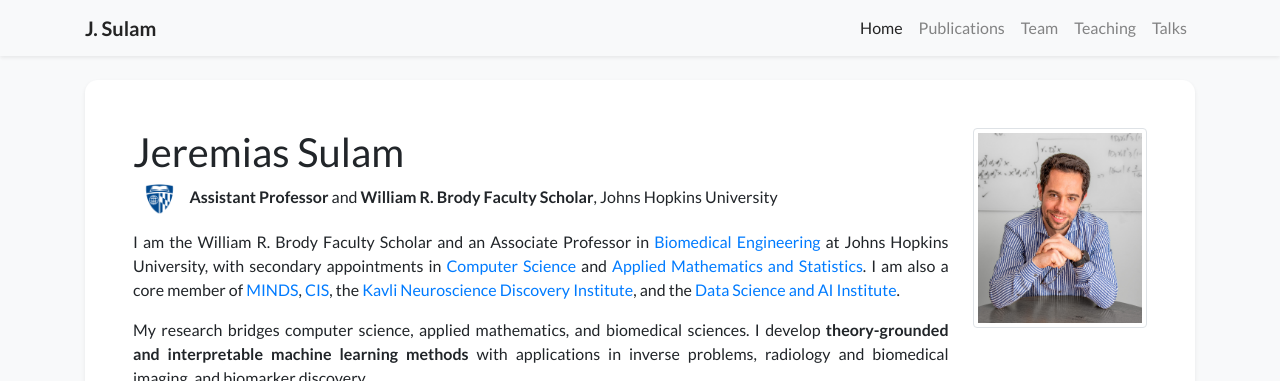
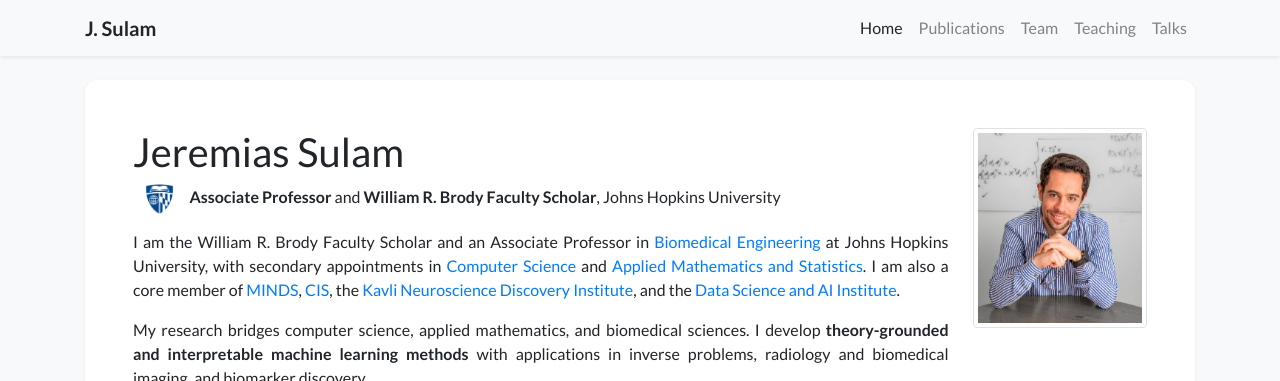
Before and after one commit to jsulam/jsulam.github.io, a Jekyll site: the page built from index.html, in a window 1280 px wide and 900 px high. Shown: the top 381 px of the window. Built offline with Jekyll 4.4.1, drawn with Linux system fonts in a browser that asks for light colours; nearby versions of some CDN libraries; a style sheet for code colours, icons or effects is not loaded.

Commit message:
Update position title from Assistant to Associate Professor

```diff
--- a/_data/profile.yml
+++ b/_data/profile.yml
@@ -4,7 +4,7 @@ navbar_name: "J. Sulam"
 
 positions:
 - logo: /assets/images/badges/JHU_logo.png  # Logo is optional
-  name: "<b>Assistant Professor</b> and <b>William R. Brody Faculty Scholar</b>, Johns Hopkins University"
+  name: "<b>Associate Professor</b> and <b>William R. Brody Faculty Scholar</b>, Johns Hopkins University"
 # - name: Position 2 without logo
 
 email:
```
